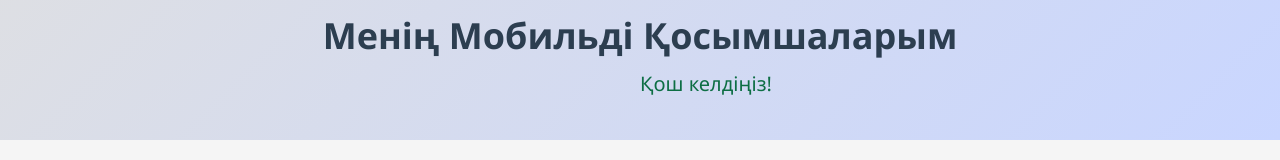
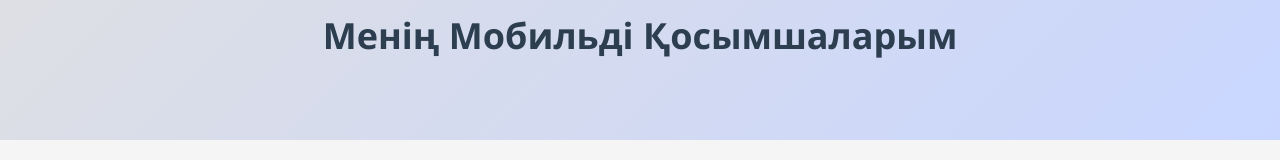
Before and after one commit to BossInteliq00/INTELIQ, a plain HTML site: page index.html in a window 1280 px wide. Shown: the part 184-344 px from the top of the page. Drawn offline with Linux system fonts and the light colour scheme.

Commit message:
Revert "Update index.html"

```diff
--- a/index.html
+++ b/index.html
@@ -140,7 +140,7 @@
     <img src="images/thumb1.jpeg" alt="INTELIQ Logo" class="logo">
     <h1>Менің Мобильді Қосымшаларым</h1>
     <div class="moving-text">
-      <span>Қош келдіңіз!</span>
+      <span></span>
     </div>
   </div>
 
```
